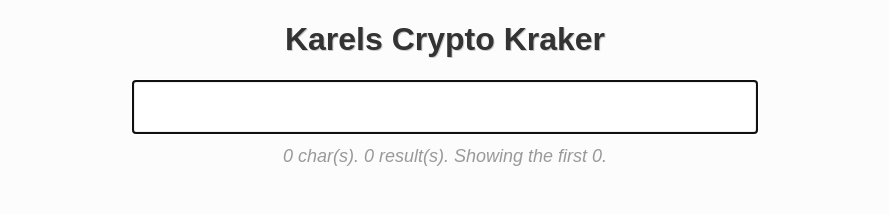
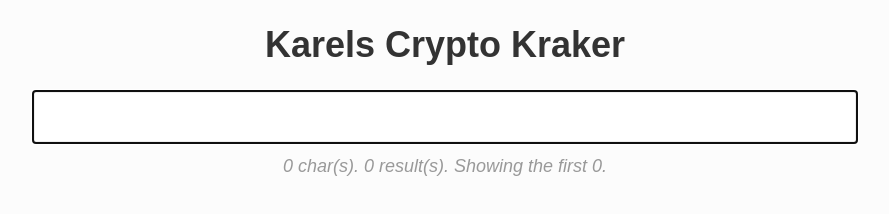
Before and after one commit to mcls/karels-crypto-kraker, a React app: page / in a window 1280 px wide. Shown: the whole page, without its empty margins (195-1084 px from the left). Built offline with nearby package versions, Linux system fonts and the light colour scheme.

Commit message:
CSS: Tweak width of input

```diff
--- a/src/index.js
+++ b/src/index.js
@@ -54,7 +54,12 @@ class App extends Component {
         <h1>Karels Crypto Kraker</h1>
 
         <form onSubmit={this.handleSubmit}>
-          <input autofocus="true" name="pattern" value={this.state.value} onChange={this.handleChange} />
+          <input
+            autofocus="true"
+            className="input-pattern"
+            name="pattern"
+            value={this.state.value}
+            onChange={this.handleChange} />
         </form>
 
       <p><em>{this.state.value.length} char(s). {this.state.candidates.length} result(s). Showing the first {rows.length}.</em></p>
--- a/src/style.css
+++ b/src/style.css
@@ -5,7 +5,7 @@ html, body {
 }
 
 h1 {
-  text-shadow: rgba(0, 0, 0, 0.2) 1px 1px 0px;
+  font-size: 36px;
 }
 
 h1, h2, h3, p {
@@ -20,9 +20,10 @@ input, p {
   font-size: 18px;
 }
 
-input {
+.input-pattern {
   padding: 10px;
-  min-width: 600px;
+  width: 90%;
+  max-width: 800px;
   margin-bottom: 10px;
   border: 3px solid #eee;
   text-align: center;
@@ -30,6 +31,7 @@ input {
   letter-spacing: 3px;
 }
 
+
 p {
   line-height: 1.2;
   margin: 2px;
```
